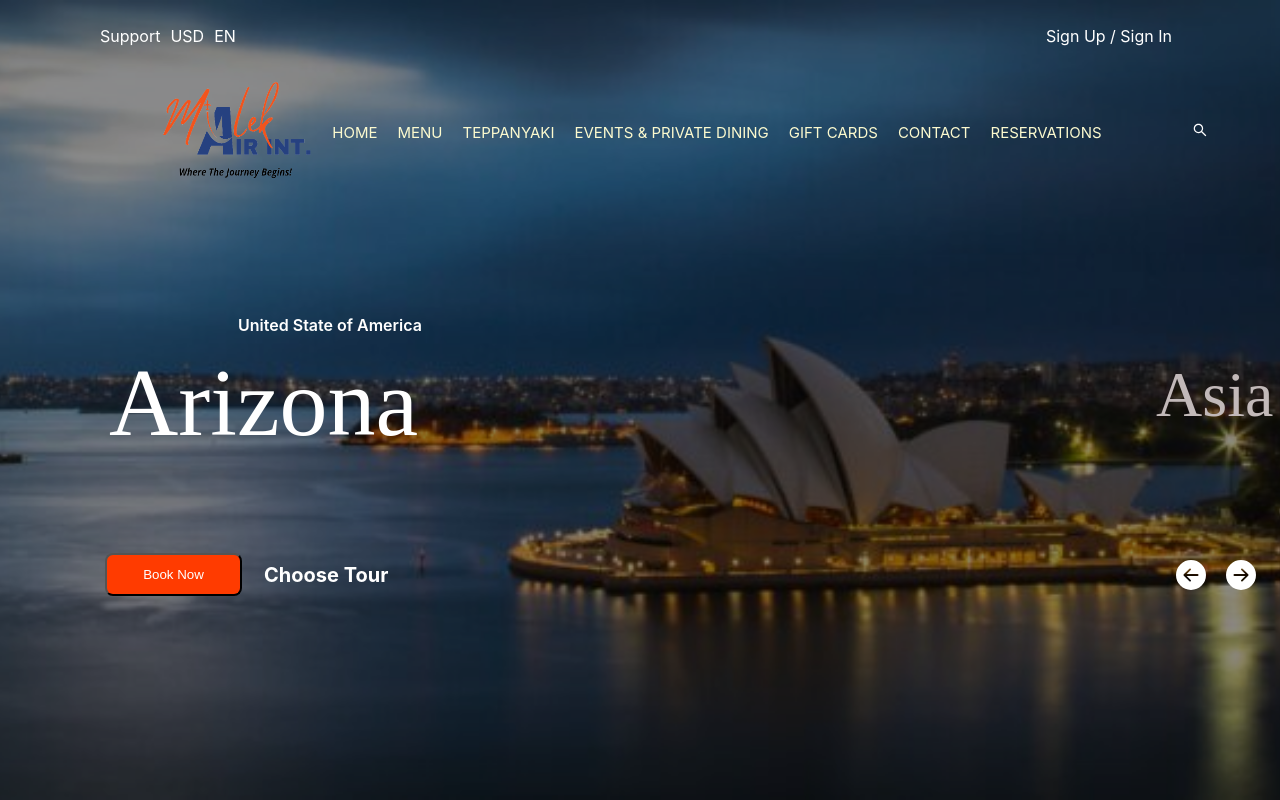
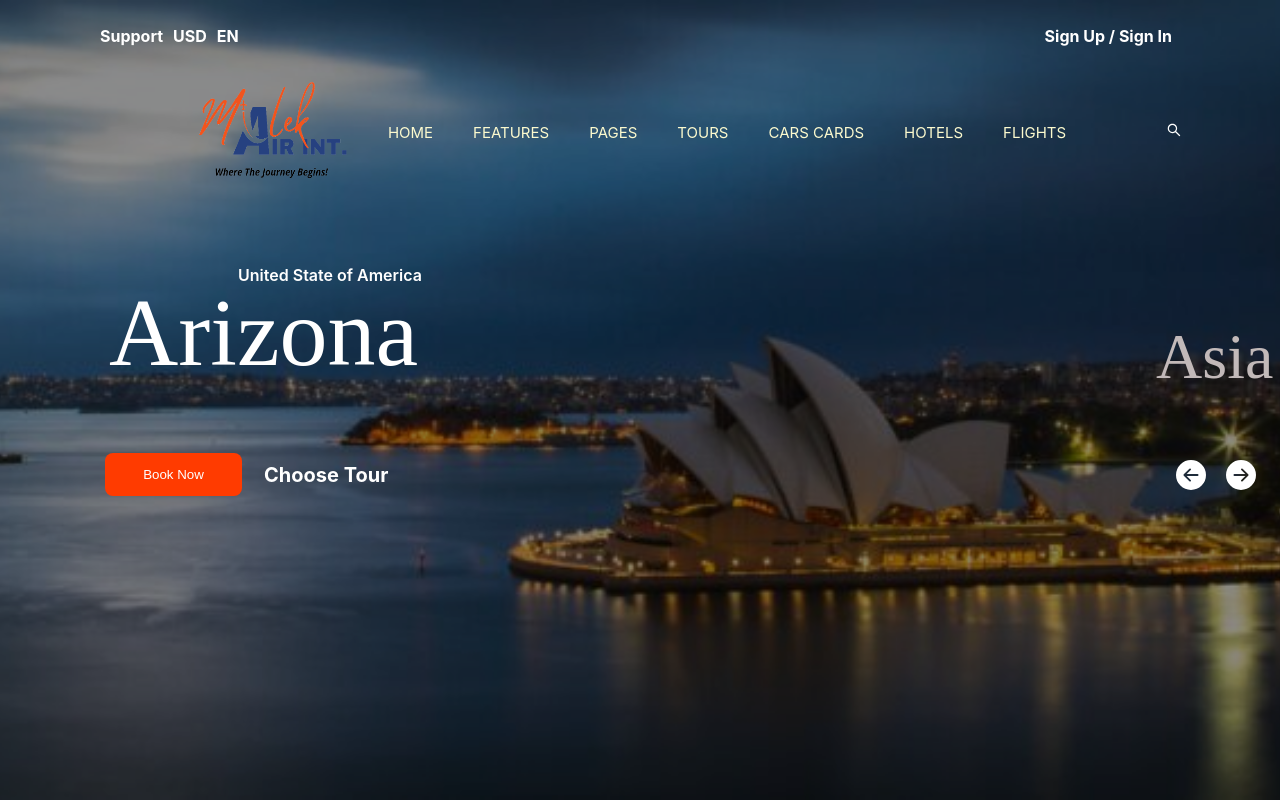
Before and after one commit to Shuvoghosh7/tour_planner, a React (Create React App) app: page / in a window 1280 px wide. Shown: the top 800 px of the page. Built offline with nearby package versions, Linux system fonts and the light colour scheme.

Commit message:
add notfound page .when user click a route if route not found then go notfound page

```diff
--- a/src/App.js
+++ b/src/App.js
@@ -3,6 +3,7 @@ import './App.css';
 import { Route, Routes } from 'react-router-dom';
 import Home from './pages/Home/Home/Home';
 import Navbar from './pages/Navbar/Navbar';
+import Notfound from './pages/Notfound/Notfound';
 
 
 function App() {
@@ -11,6 +12,8 @@ function App() {
     <Navbar/>
     <Routes>
       <Route path='/' element={<Home/>}/>
+      <Route path='*' element={<Notfound/>}/>
+
     </Routes>
 
     </div>
--- a/src/pages/Home/Banner/Banner.css
+++ b/src/pages/Home/Banner/Banner.css
@@ -40,7 +40,7 @@
     width: 185px;
     height: 19px;
     left: 238px;
-    top: 300px;
+    top: 250px;
     font-family: 'Inter';
     font-style: normal;
     font-weight: 600;
@@ -54,7 +54,7 @@
     width: 312px;
     height: 113px;
     left: 109px;
-    top: 250px;
+    top: 180px;
     font-family: 'Italiana';
     font-style: normal;
     font-weight: 400;
@@ -68,10 +68,12 @@
     width: 137px;
     height: 43px;
     left: 105px;
-    top: 553px;
+    top: 453px;
     background: #FF3B00;
     border-radius: 8px;
     color: #FFFFFF;
+    text-decoration: none;
+    cursor: pointer;
 }
 
 .Choose_Tour {
@@ -79,7 +81,7 @@
     width: 125px;
     height: 24px;
     left: 264px;
-    top: 543px;
+    top: 443px;
     font-family: 'Inter';
     font-style: normal;
     font-weight: 700;
@@ -93,7 +95,7 @@
     width: 166px;
     height: 87px;
     left: 1156px;
-    top: 293px;
+    top: 255px;
     font-family: 'Italiana';
     font-style: normal;
     font-weight: 400;
@@ -105,7 +107,7 @@
 .banner-icon {
     position: absolute;
     left: 1166px;
-    top: 560px;
+    top: 460px;
     color: #FFFFFF;
     gap: 10px;
 }
--- a/src/pages/Home/Banner/Banner.js
+++ b/src/pages/Home/Banner/Banner.js
@@ -2,6 +2,7 @@ import React from 'react';
 import './Banner.css'
 import { BsFillArrowLeftCircleFill } from 'react-icons/bs';
 import { BsFillArrowRightCircleFill } from 'react-icons/bs';
+import { Link } from 'react-router-dom';
 
 const Banner = () => {
     return (
@@ -22,7 +23,7 @@ const Banner = () => {
                         <p className='text-info'>United State of America</p>
                         <p className='text-title'>Arizona</p>
                         <div>
-                            <button className='book-btn'>Book Now</button>
+                            <Link to="/bookNow"><button className='book-btn'>Book Now</button></Link>
                             <p className='Choose_Tour'>Choose Tour</p>
                         </div>
                         <p className='asia'>Asia</p>
--- /dev/null
+++ b/src/pages/Home/Facility/Facility.css
@@ -0,0 +1,4 @@
+.text{
+    background-color: brown;
+    width: 300px;
+}
--- /dev/null
+++ b/src/pages/Home/Facility/Facility.js
@@ -0,0 +1,11 @@
+import React from 'react';
+import './Facility.css'
+const Facility = () => {
+    return (
+        <div>
+            <p className='text'>Lorem ipsum dolor sit amet consectetur adipisicing elit. Cupiditate quas alias iste unde impedit praesentium asperiores omnis sequi dicta voluptatum accusantium consequuntur et, exercitationem blanditiis minus dolores atque hic expedita.</p>
+        </div>
+    );
+};
+
+export default Facility;
--- a/src/pages/Home/Home/Home.js
+++ b/src/pages/Home/Home/Home.js
@@ -1,10 +1,12 @@
 import React from 'react';
 import Banner from '../Banner/Banner';
+import Facility from '../Facility/Facility';
 
 const Home = () => {
     return (
         <div>
             <Banner/>
+            <Facility/>
         </div>
     );
 };
--- a/src/pages/Navbar/Navbar.css
+++ b/src/pages/Navbar/Navbar.css
@@ -22,8 +22,8 @@
     font-size: 15px;
     color: #fcface;
     font-weight: 400;
-    margin-left: 10px;
-    margin-right: 10px;
+    margin-left: 20px;
+    margin-right: 20px;
 }
 
 .menu-var {
--- a/src/pages/Navbar/Navbar.js
+++ b/src/pages/Navbar/Navbar.js
@@ -18,22 +18,22 @@ const Navbar = () => {
                         <div className='manu-item'>HOME</div>
                     </a>
                     <a href="#menu">
-                        <div className='manu-item'>MENU</div>
+                        <div className='manu-item'>FEATURES</div>
                     </a>
                     <a href="#teppanyaki">
-                        <div className='manu-item'>TEPPANYAKI</div>
+                        <div className='manu-item'>PAGES</div>
                     </a>
                     <a href="#memories">
-                        <div className='manu-item'>EVENTS & PRIVATE DINING</div>
+                        <div className='manu-item'>TOURS</div>
                     </a>
                     <a href="#gift-container">
-                        <div className='manu-item'>GIFT CARDS</div>
+                        <div className='manu-item'>CARS CARDS</div>
                     </a>
                     <a href="#contact">
-                        <div className='manu-item'>CONTACT</div>
+                        <div className='manu-item'>HOTELS</div>
                     </a>
                     <a href="">
-                        <div className='manu-item'>RESERVATIONS</div>
+                        <div className='manu-item'>FLIGHTS</div>
                     </a>
                 </div>
                 <div className='search-logo'>
--- /dev/null
+++ b/src/pages/Notfound/Notfound.css
@@ -0,0 +1,30 @@
+.error{
+    display: flex;
+    justify-content: space-around;
+    align-items: center;
+    margin-top: 50px;
+}
+
+.error img{
+    width: 500px;
+    border-radius: 20px;
+}
+
+h1{
+    color:red;
+    font-size: 50px;
+}
+p{
+    font-weight: bold;
+}
+
+button{
+    background-color: #FF3B00;
+    padding: 10px;
+    border-radius: 10px;
+    border: none;
+}
+.btn-link{
+    text-decoration: none;
+    color: white;
+}
--- /dev/null
+++ b/src/pages/Notfound/Notfound.js
@@ -0,0 +1,23 @@
+import React from 'react';
+import { Link } from 'react-router-dom';
+import errors404 from '../../images/errors404.jpg'
+import './Notfound.css'
+const Notfound = () => {
+    return (
+        <div className='error'>
+            <div>
+                <img src={errors404} alt="" />
+            </div>
+            <div>
+                <h1>Oops!</h1>
+                <p>The page you're looking for isn't here</p>
+                <p>You might have the wrong address, or the page may have moved.</p>
+                <button><Link to="/" className='btn-link'>Go To Homepage</Link></button>
+
+
+            </div>
+        </div>
+    );
+};
+
+export default Notfound;
```
Also changed, not shown: src/images/errors404.jpg (added).
